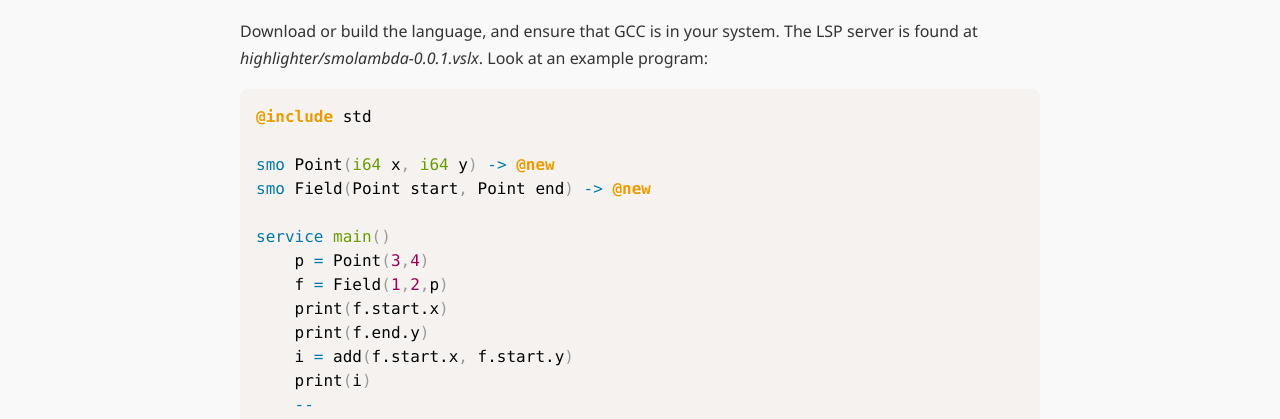
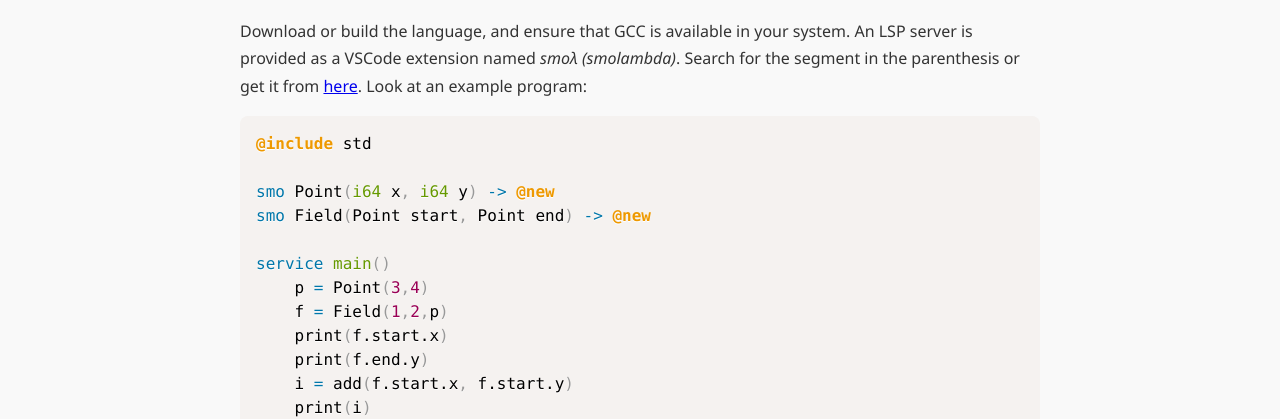
Before and after one commit to maniospas/smol, a plain HTML site: page docs/index.html in a window 1280 px wide. Shown: the part 388-807 px from the top of the page. Drawn offline with nearby package versions, Linux system fonts and the light colour scheme.

Commit message:
improved marketplace link

```diff
--- a/docs/index.html
+++ b/docs/index.html
@@ -60,8 +60,10 @@ There's a direct-to-C++ interface for extensible functionality.</p>
 
 <h1 id="quickstart">Quickstart</h1>
 
-<p>Download or build the language, and ensure that GCC is in your system.
-The LSP server is found at <i>highlighter/smolambda-0.0.1.vslx</i>.
+<p>Download or build the language, and ensure that GCC is available in your system.
+An LSP server is provided as a VSCode extension named <i>smoλ (smolambda)</i>.
+Search for the segment in the parenthesis or get it from
+<a href="https://marketplace.visualstudio.com/items?itemName=maniospas.smolambda">here</a>.
 Look at an example program:</p>
 
 <pre><code class="language-smolambda">@include std
```
Also changed, not shown: 4 other files.
